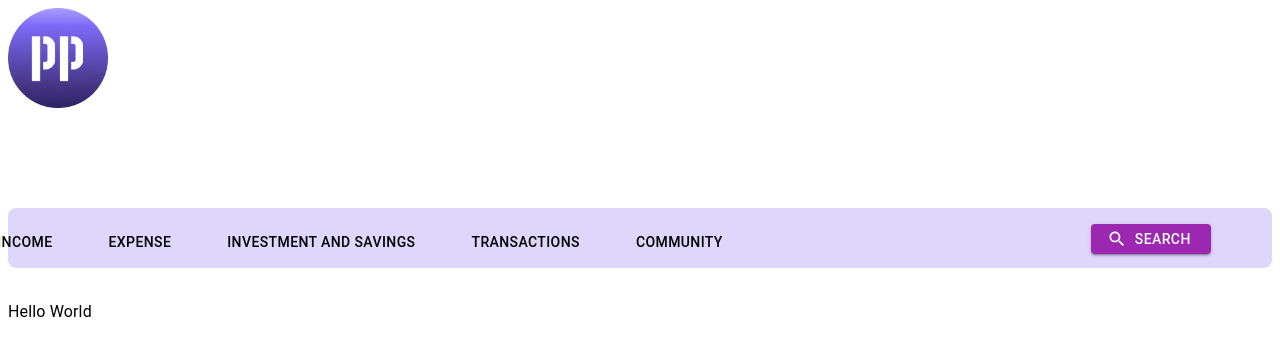
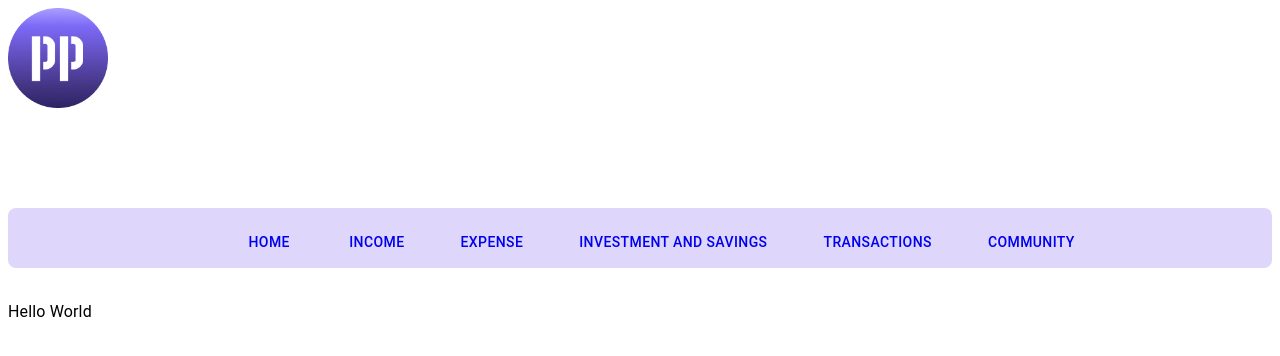
Before and after one commit to nippaR/Pocket_Pulse, a React (Create React App) app in the folder client/pocket-pulse/: page / in a window 1280 px wide. Shown: the top 356 px of the page. Built offline with nearby package versions, Linux system fonts and the light colour scheme.

Commit message:
modified app.js-: change the use location and prevent income page to header file and edit header to link other pages and remove header in income record page

```diff
--- a/client/pocket-pulse/src/App.js
+++ b/client/pocket-pulse/src/App.js
@@ -1,4 +1,4 @@
-import {BrowserRouter,Routes, Route} from 'react-router-dom';
+import { BrowserRouter, Routes, Route, useLocation } from 'react-router-dom';
 import Header from './pages/Header';
 import Home from './pages/Home';
 import Metamask from './pages/Metamasklog';
@@ -6,22 +6,35 @@ import IncomeManagement from './pages/IncomeManagement';
 import IncomeRecordsPage from './pages/IncomeRecordsPage';
 import EditIncomePage from './pages/EditIncomePage';
 import WhatIfScenarioPlanner from './pages/WhatIfScenarioPlanner';
-// import Sidebar from './components/Sidebar';
-
 
 function App() {
-  return(
+  return (
     <BrowserRouter>
-        <Header/>
+      <MainContent />
+    </BrowserRouter>
+  );
+}
+
+function MainContent() {
+  const location = useLocation();
+
+  const noHeaderFooterPaths = ['/login', '/records'];
+  const isNoHeaderFooterPage = noHeaderFooterPaths.includes(location.pathname);
+
+  return (
+    <>
+      {/* Conditionally render the header based on the current path */}
+      {!isNoHeaderFooterPage && <Header />}
+
       <Routes>
         <Route path="/" element={<Home />} />
-            <Route path="/login" element={<Metamask/>} />
+        <Route path="/login" element={<Metamask />} />
         <Route path="/income" element={<IncomeManagement />} />
         <Route path="/records" element={<IncomeRecordsPage />} />
         <Route path="/what-if" element={<WhatIfScenarioPlanner />} />
         <Route path="/edit-income/:rowIndex" element={<EditIncomePage />} />
       </Routes>
-    </BrowserRouter>
+    </>
   );
 }
 
--- a/client/pocket-pulse/src/pages/Header.js
+++ b/client/pocket-pulse/src/pages/Header.js
@@ -1,11 +1,16 @@
 import { Box, Button, Grid, IconButton, Stack } from '@mui/material';
 import React from 'react';
+import { Link as RouterLink } from 'react-router-dom';
 import IMG1 from '../Assets/pplogo.png';
 import HomeOutlinedIcon from '@mui/icons-material/HomeOutlined';
 import EmailOutlinedIcon from '@mui/icons-material/EmailOutlined';
 import PowerSettingsNewOutlinedIcon from '@mui/icons-material/PowerSettingsNewOutlined';
-import SearchIcon from '@mui/icons-material/Search';
+// import SearchIcon from '@mui/icons-material/Search';
 
+
+const handleRefresh = () => {
+  window.location.reload();
+};
   export default function Header() {
     return (
       <Grid>
@@ -35,17 +40,36 @@ import SearchIcon from '@mui/icons-material/Search';
 
         <Box sx={{backgroundColor:'#DED6FB', fullWidth:'100%', height:'60px', borderRadius:'8px',my:4}}>
 
-          <Stack direction="row" justifyContent={'center'} gap={45} >
+          <Stack direction="row" justifyContent={'center'} spacing={10} >
             <Box sx={{mt:2}}>
-              <Button color="#000000" sx={{ml:-10}}>Income</Button>
-              <Button color="#000000" sx={{ml:5}}>Expense</Button>
-              <Button color="#000000" sx={{ml:5}}>Investment and Savings</Button>
-              <Button color="#000000" sx={{ml:5}}>Transactions</Button>
-              <Button color="#000000" sx={{ml:5}}>Community</Button>
+            <Button onClick={handleRefresh} sx={{ml:5, mt:2}}>
+                <RouterLink to="/" style={{ textDecoration: 'none' }}>Home</RouterLink>
+            </Button>
+
+            <Button  onClick={handleRefresh} sx={{ml:5, mt:2}}>
+                <RouterLink to="/records" style={{ textDecoration: 'none' }}>Income</RouterLink>
+            </Button>
+
+            <Button  onClick={handleRefresh} sx={{ml:5, mt:2}}>
+                <RouterLink to="/" style={{ textDecoration: 'none' }}>Expense</RouterLink>
+            </Button>
+
+            <Button  onClick={handleRefresh} sx={{ml:5, mt:2}}>
+                <RouterLink to="/" style={{ textDecoration: 'none' }}>Investment and Savings</RouterLink>
+            </Button>
+
+            <Button  onClick={handleRefresh} sx={{ml:5, mt:2}}>
+                <RouterLink to="/" style={{ textDecoration: 'none' }}>Transactions</RouterLink>
+            </Button>
+
+            <Button  onClick={handleRefresh} sx={{ml:5, mt:2}}>
+                <RouterLink to="/" style={{ textDecoration: 'none' }}>Community</RouterLink>
+            </Button>
+
             </Box>
-            <Button sx={{width:'120px', height:'30px', mt:2,}} color='secondary' variant="contained" startIcon={<SearchIcon />}>
+            {/* <Button sx={{width:'120px', height:'30px'}} color='secondary' variant="contained" startIcon={<SearchIcon/>}>
               Search
-            </Button>
+            </Button> */}
           </Stack>
         </Box>
       </Grid>
--- a/client/pocket-pulse/src/pages/IncomeRecordsPage.js
+++ b/client/pocket-pulse/src/pages/IncomeRecordsPage.js
@@ -23,7 +23,7 @@ import {
   Divider,
   Badge,
 } from '@mui/material';
-import { useNavigate, useLocation } from 'react-router-dom';
+import { useNavigate, useLocation, Link } from 'react-router-dom';
 
 // MUI Icons
 import RefreshIcon from '@mui/icons-material/Refresh';
@@ -70,7 +70,7 @@ const Sidebar = () => {
       <Box sx={{ flex: 1, overflowY: 'auto', p: 1 }}>
         <List disablePadding>
           <ListItem disablePadding>
-            <ListItemButton>
+            <ListItemButton component={Link} to="/">
               <ListItemText primary="Home" />
             </ListItemButton>
           </ListItem>
```
Lines whose indentation alone changed are shown as unchanged.
